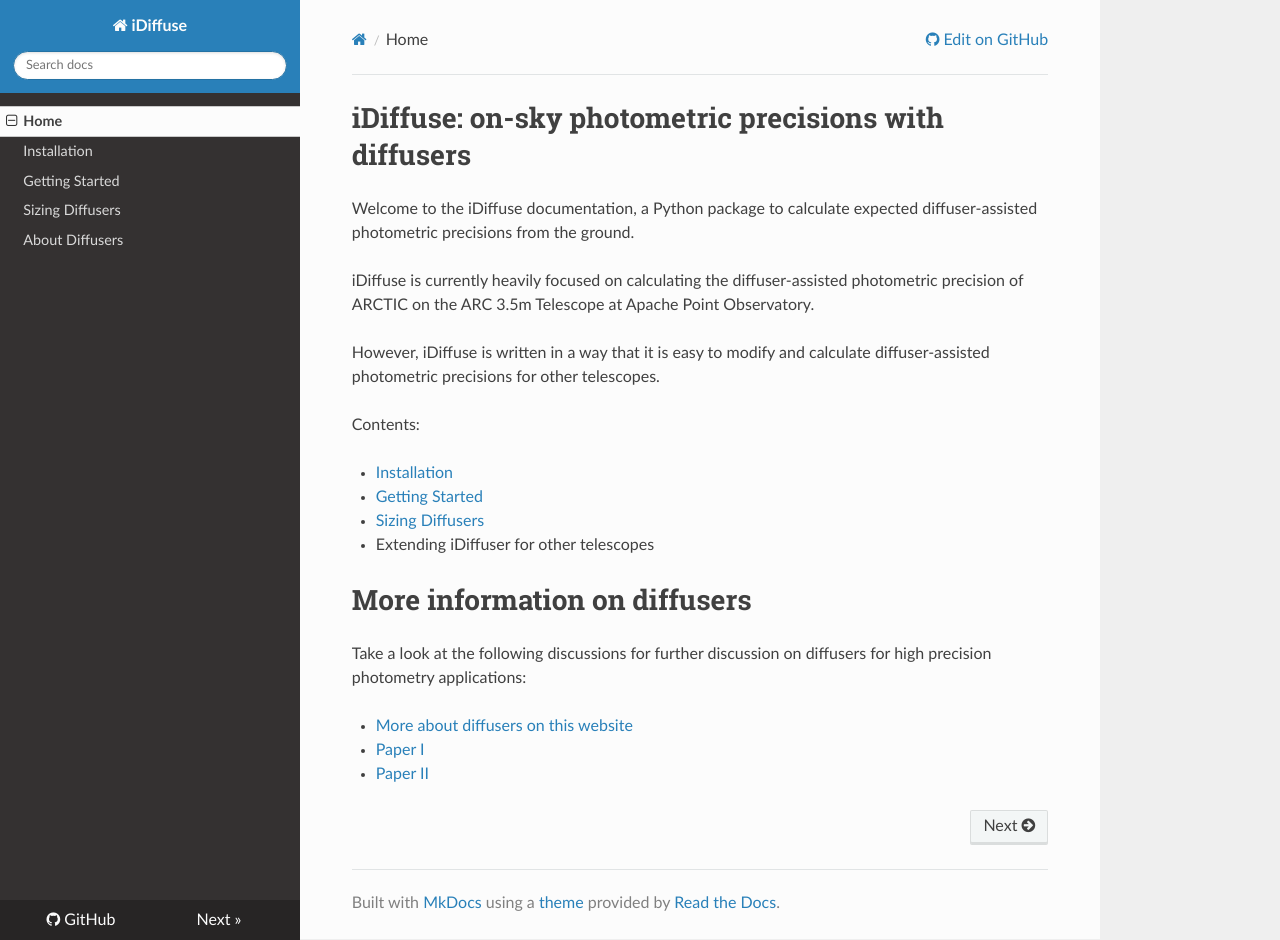
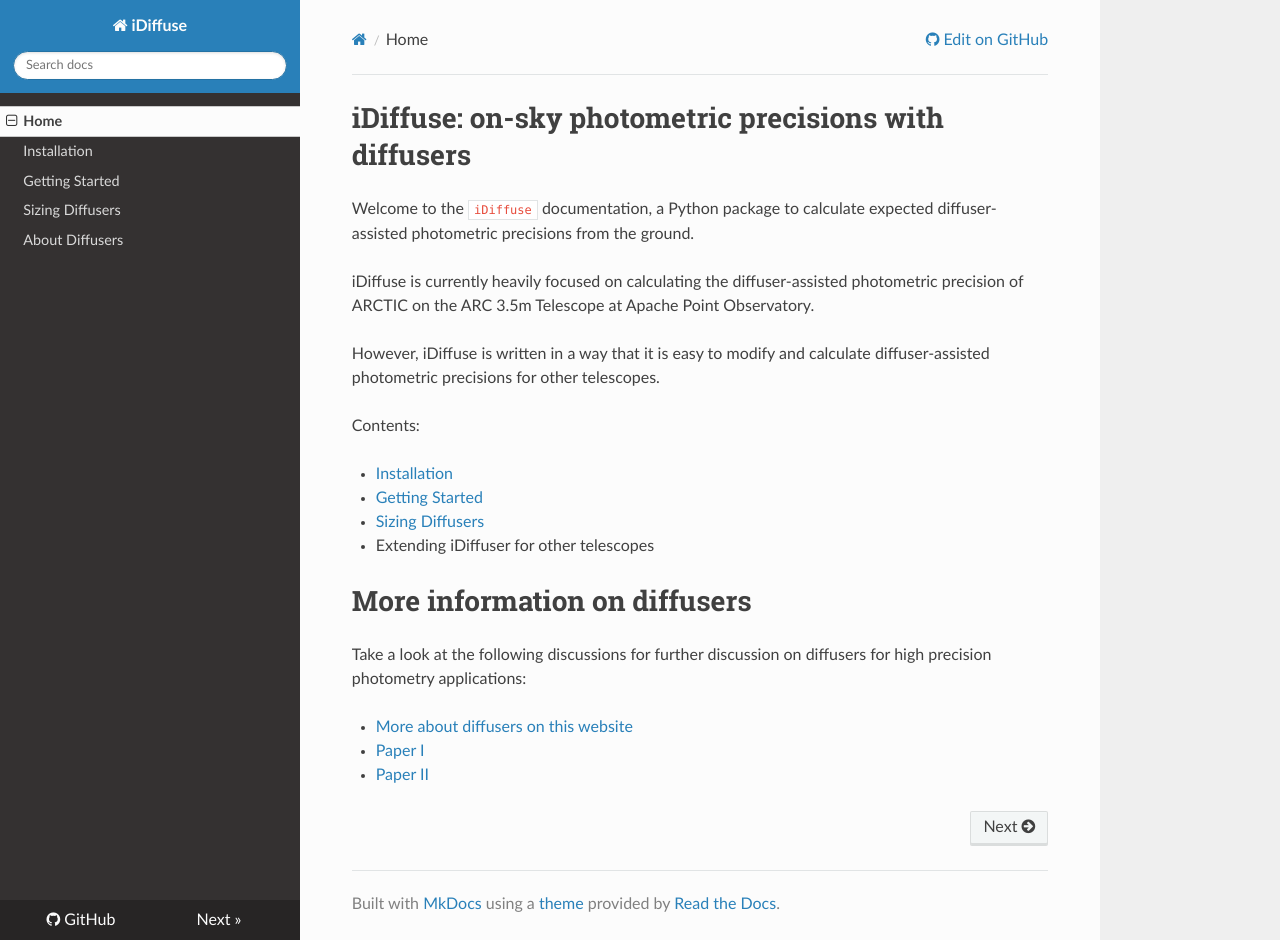
Before and after one commit to gummiks/idiffuse, an MkDocs documentation site: the page built from docs/index.md, in a window 1280 px wide and 940 px high. Built offline with MkDocs 1.6.1, drawn with Linux system fonts in a browser that asks for light colours; nearby versions of some CDN libraries; old or Windows-style settings are respelled for this version of MkDocs.

```diff
--- a/docs/index.md
+++ b/docs/index.md
@@ -1,5 +1,5 @@
 # iDiffuse: on-sky photometric precisions with diffusers
-Welcome to the iDiffuse documentation, a Python package to calculate expected diffuser-assisted photometric precisions from the ground.
+Welcome to the `iDiffuse` documentation, a Python package to calculate expected diffuser-assisted photometric precisions from the ground.
 
 iDiffuse is currently heavily focused on calculating the diffuser-assisted photometric precision of ARCTIC on the ARC 3.5m Telescope at Apache Point Observatory.
 
```
Also changed, not shown: 1 other file.
